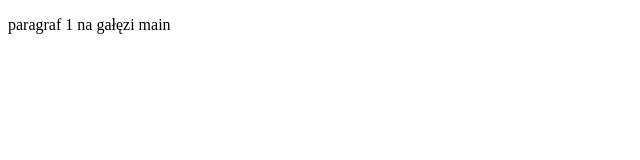
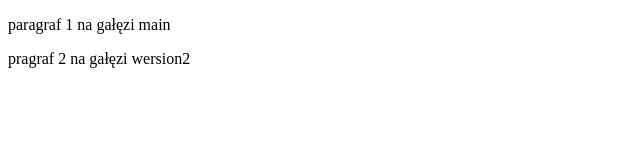
Before and after one commit to ZielinskiDamian/gitjestgit, a plain HTML site: page index.html in a window 1280 px wide. Shown: the whole page, without its empty margins (0-640 px from the left). Drawn offline with Linux system fonts and the light colour scheme.

Commit message:
rugi paragraf na gałęzi version2

```diff
--- a/index.html
+++ b/index.html
@@ -8,5 +8,6 @@
 </head>
 <body>
     <p>paragraf 1 na gałęzi main</p>
+    <p>pragraf 2 na gałęzi wersion2</p>
 </body>
 </html>
```
